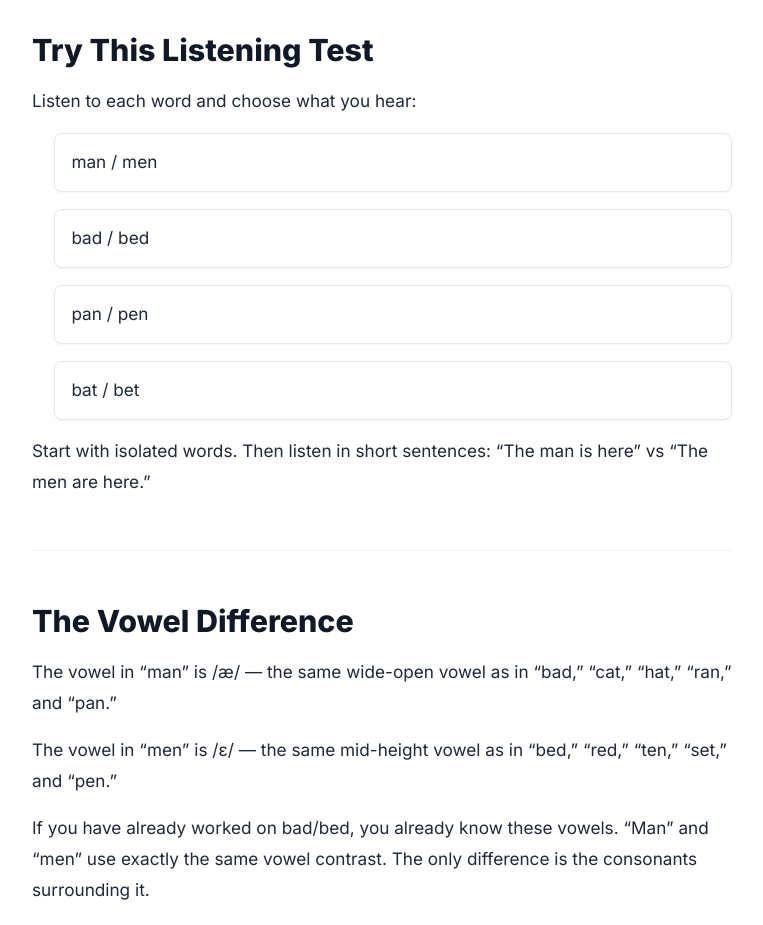
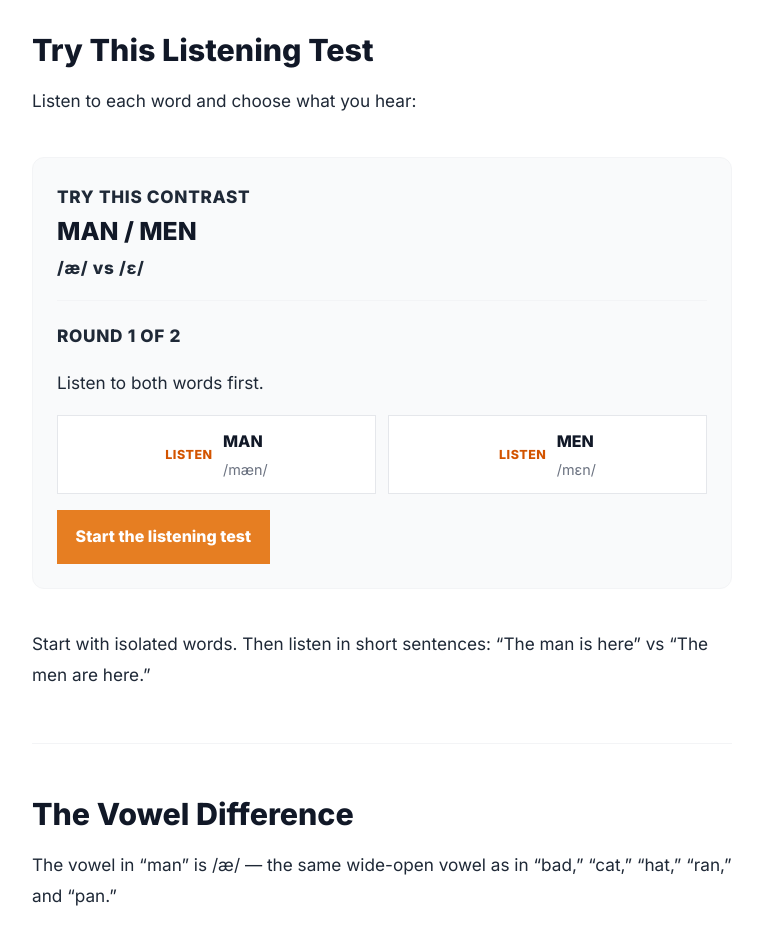
Before and after one commit to jwfreed/english-minimal-pairs-landing, a website built with Vite: page content/pairs/man-vs-men/index.html in a window 1280 px wide. Shown: the part 1060-1985 px from the top of the page, without its empty margins (280-1043 px from the left). Built offline with nearby package versions, Linux system fonts and the light colour scheme.

Commit message:
Fix man-vs-men listening exercise

```diff
--- a/content/pairs/man-vs-men/index.html
+++ b/content/pairs/man-vs-men/index.html
@@ -185,12 +185,7 @@
               <section id="practice" aria-labelledby="practice-title">
                 <h2 id="practice-title">Try This Listening Test</h2>
                 <p>Listen to each word and choose what you hear:</p>
-                <ul class="pair-list">
-                  <li>man / men</li>
-                  <li>bad / bed</li>
-                  <li>pan / pen</li>
-                  <li>bat / bet</li>
-                </ul>
+                <div data-exercise data-contrast="man-vs-men"></div>
                 <p>Start with isolated words. Then listen in short sentences: &ldquo;The man is here&rdquo; vs &ldquo;The men are here.&rdquo;</p>
               </section>
 
--- a/scripts/validate-seo-exercise.mjs
+++ b/scripts/validate-seo-exercise.mjs
@@ -21,6 +21,10 @@ const exercisePages = [
   {
     filePath: 'content/pairs/right-vs-light/index.html',
     contrastId: 'right-vs-light',
+  },
+  {
+    filePath: 'content/pairs/man-vs-men/index.html',
+    contrastId: 'man-vs-men',
   },
 ];
 const exercisePagePaths = new Set(exercisePages.map((page) => page.filePath));
--- a/src/contrast-catalog.js
+++ b/src/contrast-catalog.js
@@ -71,6 +71,14 @@ export const CONTRAST_CATALOG = {
     ],
     contrast: '/f/ vs /p/',
   },
+  'man-vs-men': {
+    id: 'man-vs-men',
+    words: [
+      { text: 'man', ipa: '/mæn/' },
+      { text: 'men', ipa: '/mɛn/' },
+    ],
+    contrast: '/æ/ vs /ɛ/',
+  },
   'vest-vs-west': {
     id: 'vest-vs-west',
     words: [
```
